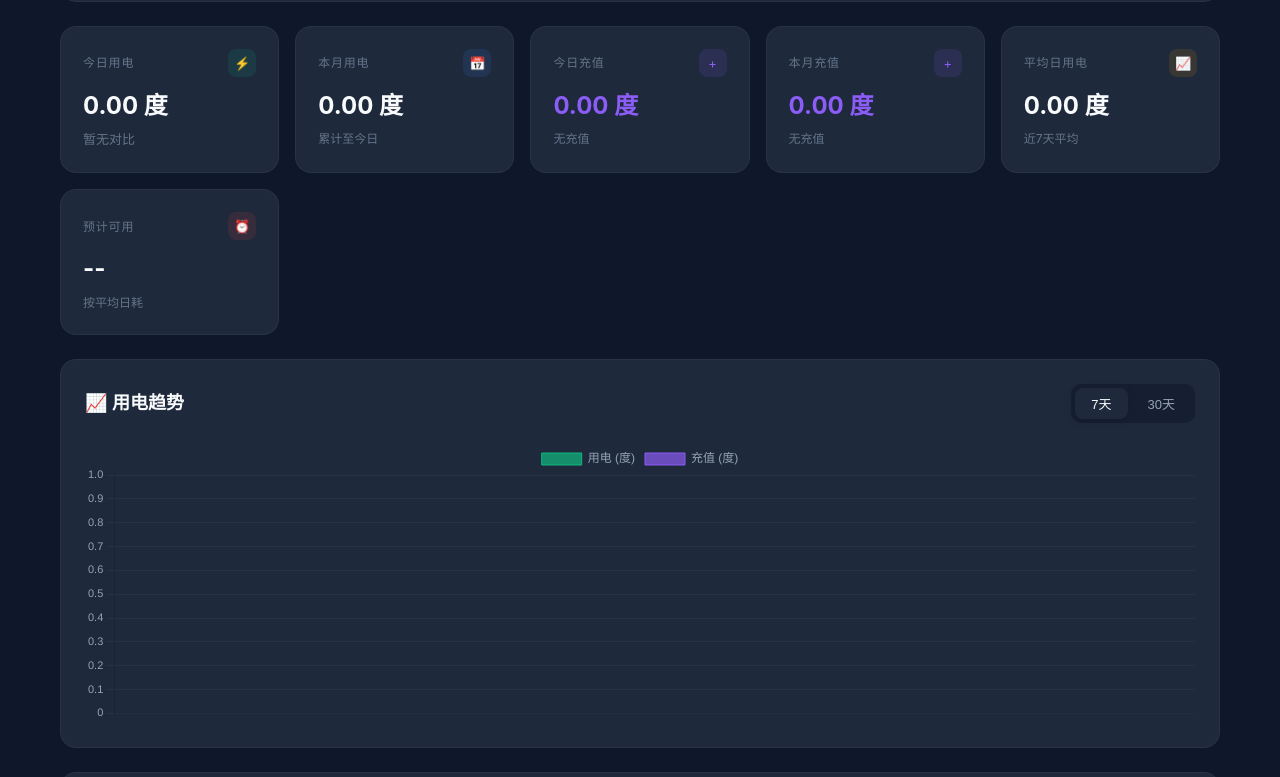
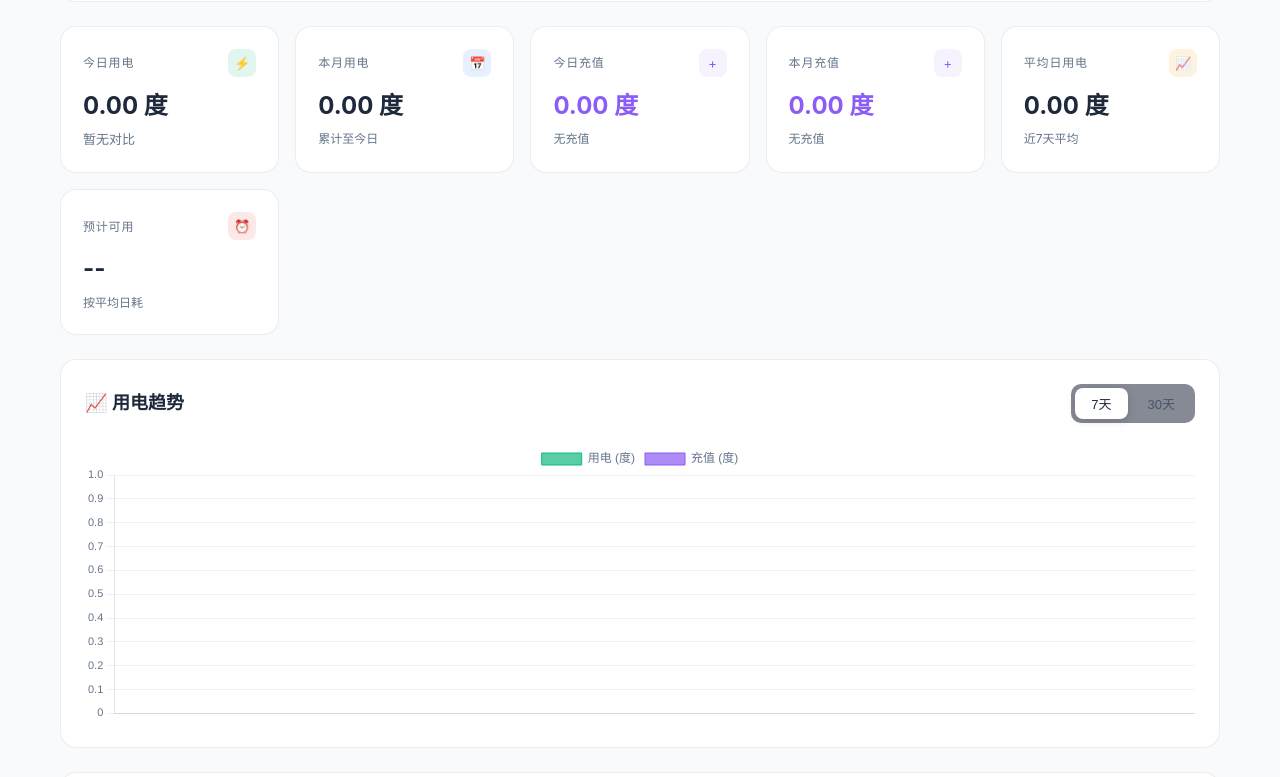
Before and after one commit to lixiaotian1998/power-monitor, a plain HTML site: page index.html in a window 1280 px wide. Shown: the part 255-1032 px from the top of the page. Drawn offline with nearby package versions, Linux system fonts and the light colour scheme.

Commit message:
Switch to light theme

```diff
--- a/index.html
+++ b/index.html
@@ -7,21 +7,21 @@
     <script src="https://cdn.jsdelivr.net/npm/chart.js@4.4.1/dist/chart.umd.min.js"></script>
     <style>
         :root {
-            --bg-primary: #0f172a;
-            --bg-card: #1e293b;
-            --bg-card-hover: #263449;
+            --bg-primary: #f8fafc;
+            --bg-card: #ffffff;
+            --bg-card-hover: #f1f5f9;
             --accent: #10b981;
-            --accent-light: #34d399;
-            --accent-dim: rgba(16, 185, 129, 0.12);
-            --text-primary: #f8fafc;
-            --text-secondary: #94a3b8;
+            --accent-light: #059669;
+            --accent-dim: rgba(16, 185, 129, 0.08);
+            --text-primary: #1e293b;
+            --text-secondary: #475569;
             --text-muted: #64748b;
-            --border: rgba(148, 163, 184, 0.08);
+            --border: rgba(148, 163, 184, 0.2);
             --danger: #ef4444;
             --warning: #f59e0b;
             --info: #3b82f6;
             --recharge: #8b5cf6;
-            --recharge-dim: rgba(139, 92, 246, 0.12);
+            --recharge-dim: rgba(139, 92, 246, 0.08);
         }
         * { margin: 0; padding: 0; box-sizing: border-box; }
         body {
@@ -30,6 +30,7 @@
         }
         .container { max-width: 1200px; margin: 0 auto; padding: 20px; }
 
+        /* Header */
         .header { display: flex; justify-content: space-between; align-items: center; margin-bottom: 32px; padding-bottom: 20px; border-bottom: 1px solid var(--border); flex-wrap: wrap; gap: 12px; }
         .header h1 { font-size: 24px; font-weight: 600; letter-spacing: -0.5px; display: flex; align-items: center; gap: 10px; }
         .header h1 .icon { width: 36px; height: 36px; background: var(--accent-dim); border-radius: 10px; display: flex; align-items: center; justify-content: center; color: var(--accent); font-size: 18px; }
@@ -44,6 +45,7 @@
         .btn-danger:hover { background: rgba(239, 68, 68, 0.25); }
         .btn-sm { padding: 6px 12px; font-size: 13px; }
 
+        /* Status Card */
         .status-card { background: var(--bg-card); border: 1px solid var(--border); border-radius: 16px; padding: 28px; margin-bottom: 24px; display: flex; justify-content: space-between; align-items: center; flex-wrap: wrap; gap: 20px; }
         .status-left .label { font-size: 13px; color: var(--text-muted); text-transform: uppercase; letter-spacing: 1px; margin-bottom: 6px; }
         .status-left .amount { font-size: 42px; font-weight: 700; color: var(--accent); line-height: 1.1; }
@@ -53,6 +55,7 @@
         .live-dot { width: 8px; height: 8px; background: var(--accent); border-radius: 50%; animation: pulse 2s infinite; display: inline-block; }
         @keyframes pulse { 0%,100% { opacity: 1; } 50% { opacity: 0.4; } }
 
+        /* Stats Grid */
         .stats-grid { display: grid; grid-template-columns: repeat(auto-fit, minmax(200px, 1fr)); gap: 16px; margin-bottom: 24px; }
         .stat-card { background: var(--bg-card); border: 1px solid var(--border); border-radius: 16px; padding: 22px; transition: transform 0.2s, box-shadow 0.2s; }
         .stat-card:hover { transform: translateY(-2px); box-shadow: 0 8px 32px rgba(0,0,0,0.2); }
@@ -71,6 +74,7 @@
         .icon-red { background: rgba(239, 68, 68, 0.12); color: var(--danger); }
         .icon-purple { background: var(--recharge-dim); color: var(--recharge); }
 
+        /* Section */
         .section { background: var(--bg-card); border: 1px solid var(--border); border-radius: 16px; padding: 24px; margin-bottom: 24px; }
         .section-header { display: flex; justify-content: space-between; align-items: center; margin-bottom: 20px; flex-wrap: wrap; gap: 12px; }
         .section-title { font-size: 18px; font-weight: 600; }
@@ -79,6 +83,7 @@
         .tab-btn.active { background: var(--bg-card); color: var(--text-primary); box-shadow: 0 2px 8px rgba(0,0,0,0.15); }
         .chart-container { position: relative; height: 280px; }
 
+        /* Query Section */
         .query-row { display: flex; gap: 12px; margin-bottom: 16px; flex-wrap: wrap; align-items: center; }
         .query-row label { font-size: 14px; color: var(--text-secondary); min-width: 80px; }
         .query-row input, .query-row select { padding: 8px 14px; border-radius: 8px; border: 1px solid var(--border); background: var(--bg-primary); color: var(--text-primary); font-size: 14px; outline: none; }
@@ -87,6 +92,7 @@
         .query-result .result-value { font-size: 32px; font-weight: 700; color: var(--accent); }
         .query-result .result-label { font-size: 14px; color: var(--text-muted); margin-bottom: 4px; }
 
+        /* Data Table */
         .data-table { width: 100%; border-collapse: collapse; font-size: 14px; }
         .data-table th, .data-table td { padding: 12px 16px; text-align: left; border-bottom: 1px solid var(--border); }
         .data-table th { color: var(--text-muted); font-weight: 500; font-size: 12px; text-transform: uppercase; letter-spacing: 0.5px; }
@@ -97,6 +103,7 @@
         .badge-recharge { background: var(--recharge-dim); color: var(--recharge); }
         .badge-neutral { background: rgba(100, 116, 139, 0.12); color: var(--text-muted); }
 
+        /* Modal */
         .modal-overlay { display: none; position: fixed; top: 0; left: 0; right: 0; bottom: 0; background: rgba(0,0,0,0.6); backdrop-filter: blur(4px); z-index: 1000; align-items: center; justify-content: center; padding: 20px; }
         .modal-overlay.active { display: flex; }
         .modal { background: var(--bg-card); border: 1px solid var(--border); border-radius: 16px; width: 100%; max-width: 520px; max-height: 80vh; overflow: hidden; display: flex; flex-direction: column; }
@@ -144,6 +151,7 @@
         </div>
 
         <div id="mainContent">
+            <!-- Status Card -->
             <div class="status-card">
                 <div class="status-left">
                     <div class="label">当前剩余电量</div>
@@ -154,6 +162,7 @@
                 </div>
             </div>
 
+            <!-- Stats Grid -->
             <div class="stats-grid">
                 <div class="stat-card">
                     <div class="stat-header"><span class="stat-title">今日用电</span><div class="stat-icon icon-green">&#9889;</div></div>
@@ -187,6 +196,7 @@
                 </div>
             </div>
 
+            <!-- Chart Section -->
             <div class="section">
                 <div class="section-header">
                     <span class="section-title">&#128200; 用电趋势</span>
@@ -198,6 +208,7 @@
                 <div class="chart-container"><canvas id="trendChart"></canvas></div>
             </div>
 
+            <!-- Query Section -->
             <div class="section">
                 <div class="section-header"><span class="section-title">&#128269; 用电查询</span></div>
                 <div style="display:grid;grid-template-columns:repeat(auto-fit,minmax(300px,1fr));gap:20px;">
@@ -218,6 +229,7 @@
                 </div>
             </div>
 
+            <!-- Hourly Stats -->
             <div class="section">
                 <div class="section-header">
                     <span class="section-title">&#128336; 今日每小时用电量</span>
@@ -228,6 +240,7 @@
                 <div class="chart-container" style="height:220px;"><canvas id="hourlyChart"></canvas></div>
             </div>
 
+            <!-- Recharge Records -->
             <div class="section">
                 <div class="section-header">
                     <span class="section-title">&#43; 充值记录</span>
@@ -244,6 +257,7 @@
                 </div>
             </div>
 
+            <!-- Recent Records -->
             <div class="section">
                 <div class="section-header"><span class="section-title">&#128196; 电量变动记录</span></div>
                 <div style="overflow-x:auto;">
@@ -256,6 +270,7 @@
         </div>
     </div>
 
+    <!-- Data Import Modal -->
     <div class="modal-overlay" id="dataModal">
         <div class="modal">
             <div class="modal-header"><span style="font-weight:600;">导入数据</span><button class="btn" onclick="closeDataModal()" style="padding:4px 10px;">&#10005;</button></div>
@@ -271,6 +286,7 @@
         </div>
     </div>
 
+    <!-- Recharge Modal -->
     <div class="modal-overlay" id="rechargeModal">
         <div class="modal">
             <div class="modal-header"><span style="font-weight:600;">记录充值</span><button class="btn" onclick="closeRechargeModal()" style="padding:4px 10px;">&#10005;</button></div>
@@ -293,6 +309,7 @@
     </div>
 
     <script>
+    // ======== DB ========
     const DB_NAME = 'PowerMonitor';
     const DB_VERSION = 2;
     const STORE_RECORDS = 'records';
@@ -348,6 +365,7 @@
         await new Promise((r,j) => { const q = tx2.objectStore(STORE_RECHARGES).clear(); q.onsuccess = r; q.onerror = j; });
     }
 
+    // Recharge DB
     async function addRecharge(time, amount) {
         const tx = db.transaction(STORE_RECHARGES, 'readwrite');
         const store = tx.objectStore(STORE_RECHARGES);
@@ -380,6 +398,7 @@
         });
     }
 
+    // ======== Utils ========
     function parseTime(str) { return new Date(str.replace(/-/g, '/')); }
     function formatDate(dt) { const d = new Date(dt); return d.getFullYear() + '-' + String(d.getMonth()+1).padStart(2,'0') + '-' + String(d.getDate()).padStart(2,'0'); }
     function formatDateTime(dt) { const d = new Date(dt); return formatDate(d) + ' ' + String(d.getHours()).padStart(2,'0') + ':' + String(d.getMinutes()).padStart(2,'0'); }
@@ -388,6 +407,8 @@
     function getCurrentMonth() { return formatMonth(new Date()); }
     function toLocalISO(dt) { const d = new Date(dt); d.setMinutes(d.getMinutes() - d.getTimezoneOffset()); return d.toISOString().slice(0,16); }
 
+    // ======== Core Calculation ========
+    // Returns { usage, recharge } for a day
     function calculateDay(records, recharges, dayStr) {
         let usage = 0, recharge = 0;
         for (let i = 1; i < records.length; i++) {
@@ -396,6 +417,7 @@
             if (formatDate(d2) !== dayStr) continue;
             const diff = prev.leftAmount - curr.leftAmount;
             if (diff > 0) usage += diff;
+            // If amount increased, check if there's a manual recharge
             if (diff < 0) {
                 const rechargeMatch = recharges.find(r => {
                     const rt = parseTime(r.time);
@@ -403,10 +425,12 @@
                     return rt >= pt && rt <= ct;
                 });
                 if (!rechargeMatch) {
+                    // Auto-detect: could be an unrecorded recharge
                     recharge += Math.abs(diff);
                 }
             }
         }
+        // Also add manual recharges for this day
         for (const r of recharges) {
             if (formatDate(parseTime(r.time)) === dayStr) recharge += r.amount;
         }
@@ -424,19 +448,23 @@
             if (diff > 0) {
                 days[day].usage += diff;
             } else if (diff < 0) {
+                // Auto-detect:电量增加，但只是检测事件，金额不准确
                 days[day].rechargeAuto += Math.abs(diff);
                 days[day].rechargeAutoCount += 1;
             }
             days[day].last = curr;
         }
+        // Add manual recharges (authoritative source)
         for (const r of recharges) {
             const day = formatDate(parseTime(r.time));
             if (!days[day]) days[day] = { usage: 0, rechargeManual: 0, rechargeAuto: 0, rechargeAutoCount: 0 };
             days[day].rechargeManual += r.amount;
         }
+        // Derive total recharge: manual is authoritative, auto is supplementary
         for (const day of Object.values(days)) {
             day.recharge = day.rechargeManual;
             if (day.rechargeAuto > 0 && day.rechargeManual === 0) {
+                // Only use auto-detected if no manual record exists
                 day.recharge = day.rechargeAuto;
             }
         }
@@ -450,16 +478,18 @@
         for (let i = 1; i < todayRecs.length; i++) {
             const prev = todayRecs[i-1], curr = todayRecs[i];
             const diff = prev.leftAmount - curr.leftAmount;
-            if (diff <= 0) continue;
+            if (diff <= 0) continue; // Skip recharges
+            // Check if manual recharge happened between these two
             const hasRecharge = recharges.some(r => {
                 const rt = parseTime(r.time), pt = parseTime(prev.updateTime), ct = parseTime(curr.updateTime);
                 return formatDate(rt) === today && rt >= pt && rt <= ct;
             });
-            if (hasRecharge) continue;
+            if (hasRecharge) continue; // Can't accurately distribute if recharge happened
             const h1 = parseTime(prev.updateTime).getHours();
             const h2 = parseTime(curr.updateTime).getHours();
             const span = h2 - h1;
             if (span > 0) {
+                // Spread usage across hours between the two records
                 const perHour = diff / span;
                 for (let h = h1 + 1; h <= h2; h++) hours[h] += perHour;
             } else {
@@ -469,6 +499,7 @@
         return hours;
     }
 
+    // ======== UI ========
     async function refreshUI() {
         const records = await getAllRecords();
         const recharges = await getRecharges();
@@ -499,6 +530,7 @@
         });
 
         document.getElementById('todayUsage').textContent = todayData.usage.toFixed(2) + ' 度';
+        // Compare today with history
         const dayEntries = Object.entries(days).filter(([d]) => d !== today);
         const dayValues = dayEntries.map(([,v]) => v.usage).filter(v => v > 0);
         if (dayValues.length > 0) {
@@ -513,6 +545,7 @@
 
         document.getElementById('monthUsage').textContent = monthUsage.toFixed(2) + ' 度';
 
+        // Recharge stats
         const todayRecharge = todayData.recharge;
         const todayManual = todayData.rechargeManual;
         const todayAuto = todayData.rechargeAuto;
@@ -536,10 +569,12 @@
             document.getElementById('monthRechargeDesc').textContent = '无充值';
         }
 
+        // 7-day avg
         const last7 = Object.entries(days).slice(-7).map(([,v]) => v.usage);
         const avg7 = last7.length > 0 ? (last7.reduce((a,b) => a+b, 0) / last7.length).toFixed(2) : '0.00';
         document.getElementById('avgDailyUsage').textContent = avg7 + ' 度';
 
+        // Estimated days
         const avgDaily = parseFloat(avg7);
         const est = avgDaily > 0 ? Math.floor(latest.leftAmount / avgDaily) : '--';
         document.getElementById('estimatedDays').textContent = est + (est === '--' ? '' : ' 天');
@@ -570,10 +605,10 @@
             },
             options: {
                 responsive: true, maintainAspectRatio: false,
-                plugins: { legend: { labels: { color: '#94a3b8', font: { size: 12 } } } },
+                plugins: { legend: { labels: { color: '#64748b', font: { size: 12 } } } },
                 scales: {
-                    x: { grid: { display: false, color: 'rgba(148,163,184,0.08)' }, ticks: { color: '#94a3b8', font: { size: 11 } } },
-                    y: { grid: { color: 'rgba(148,163,184,0.08)' }, ticks: { color: '#94a3b8', font: { size: 11 } }, beginAtZero: true }
+                    x: { grid: { display: false, color: 'rgba(148,163,184,0.15)' }, ticks: { color: '#64748b', font: { size: 11 } } },
+                    y: { grid: { color: 'rgba(148,163,184,0.15)' }, ticks: { color: '#64748b', font: { size: 11 } }, beginAtZero: true }
                 }
             }
         });
@@ -594,8 +629,8 @@
                 responsive: true, maintainAspectRatio: false,
                 plugins: { legend: { display: false } },
                 scales: {
-                    x: { grid: { display: false }, ticks: { color: '#94a3b8', font: { size: 11 } } },
-                    y: { grid: { color: 'rgba(148,163,184,0.08)' }, ticks: { color: '#94a3b8', font: { size: 11 } }, beginAtZero: true }
+                    x: { grid: { display: false }, ticks: { color: '#64748b', font: { size: 11 } } },
+                    y: { grid: { color: 'rgba(148,163,184,0.15)' }, ticks: { color: '#64748b', font: { size: 11 } }, beginAtZero: true }
                 }
             }
         });
@@ -625,7 +660,7 @@
             const r = show[i];
             let diff = '--', type = '<span class="badge badge-neutral">--</span>';
             if (i < show.length - 1) {
-                const next = show[i+1];
+                const next = show[i+1]; // next is older (reversed)
                 const d = r.leftAmount - next.leftAmount;
                 if (d > 0) {
                     diff = Math.abs(d).toFixed(2) + ' 度';
@@ -633,6 +668,7 @@
                 } else if (d < 0) {
                     const amount = Math.abs(d);
                     diff = '+' + amount.toFixed(2) + ' 度';
+                    // Check if manual recharge exists
                     const rt = parseTime(r.updateTime), nt = parseTime(next.updateTime);
                     const hasRc = recharges.some(rc => {
                         const t = parseTime(rc.time);
@@ -677,6 +713,7 @@
         document.getElementById('monthResult').style.display = '';
     }
 
+    // ======== Modals ========
     function openDataModal() { document.getElementById('dataModal').classList.add('active'); }
     function closeDataModal() { document.getElementById('dataModal').classList.remove('active'); }
     function openRechargeModal() { document.getElementById('rechargeModal').classList.add('active'); document.getElementById('rechargeTime').value = toLocalISO(new Date()); }
@@ -724,6 +761,7 @@
         refreshUI();
     }
 
+    // ======== External Data ========
     async function loadExternalData() {
         try {
             const resp = await fetch('data/history.json?t=' + Date.now());
@@ -737,6 +775,7 @@
         } catch (e) { console.log('No external data'); }
     }
 
+    // ======== Init ========
     openDB().then(() => {
         refreshUI();
         loadExternalData();
```
